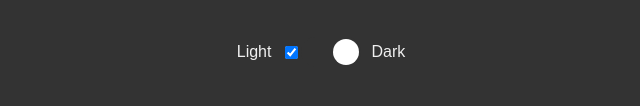
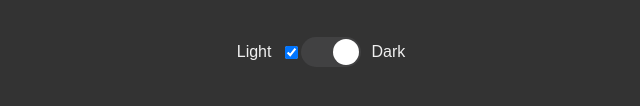
Before and after one commit to ChumbleDev/mywebsite, a plain HTML site: page index.html in a window 1280 px wide. Both pictures are taken after a click on the checkbox 610 px from the left and 482 px from the top of the page. Shown: the part 430-536 px from the top of the page, 319-959 px from the left. Drawn offline with Linux system fonts and the light colour scheme.

Commit message:
fix for a blend in

```diff
--- a/index.html
+++ b/index.html
@@ -71,7 +71,7 @@
         }
 
         input[type="checkbox"]:checked + .toggle-switch {
-            background-color: #333;
+            background-color: #414142;
         }
 
         body.dark-mode {
```
